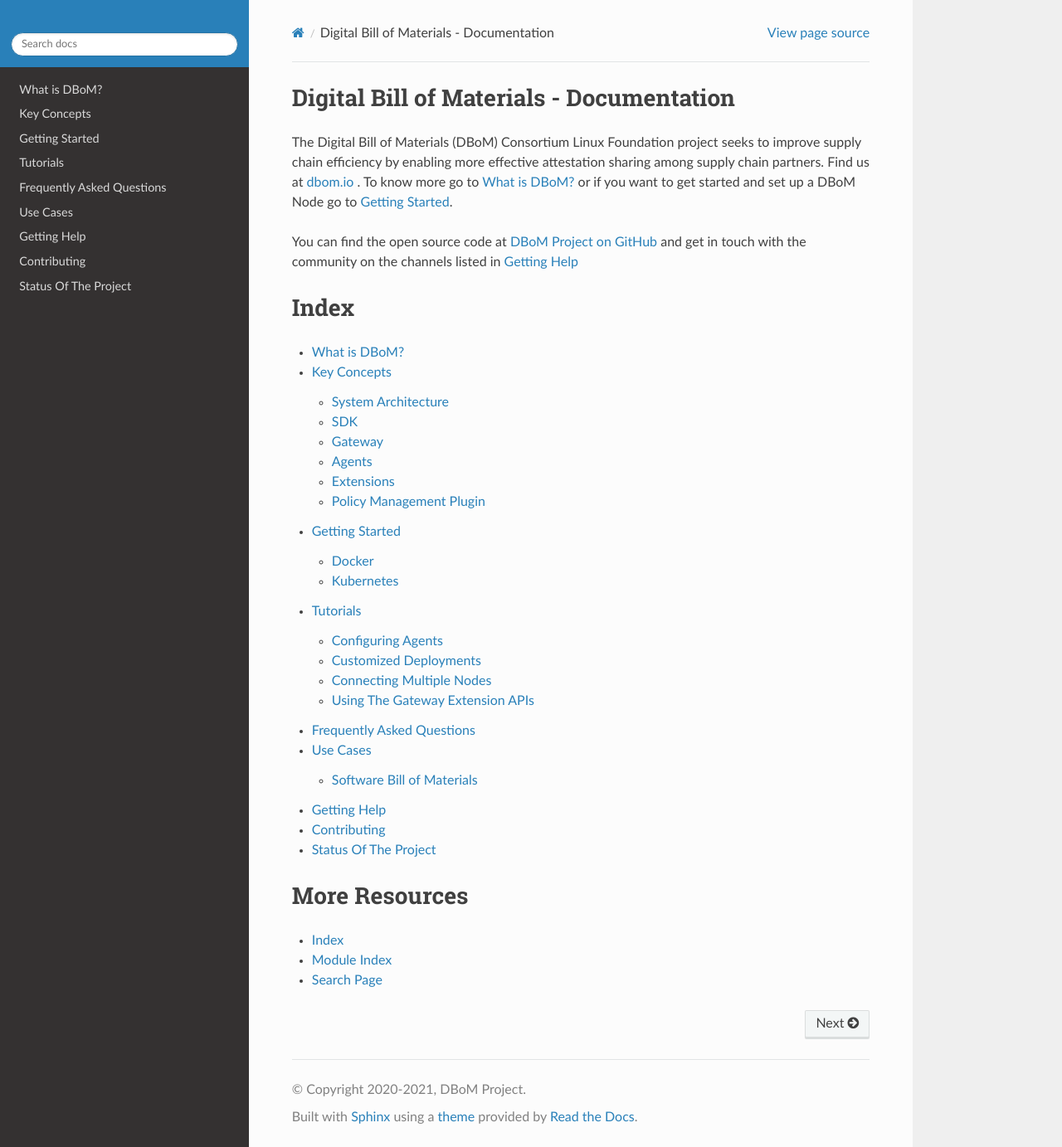
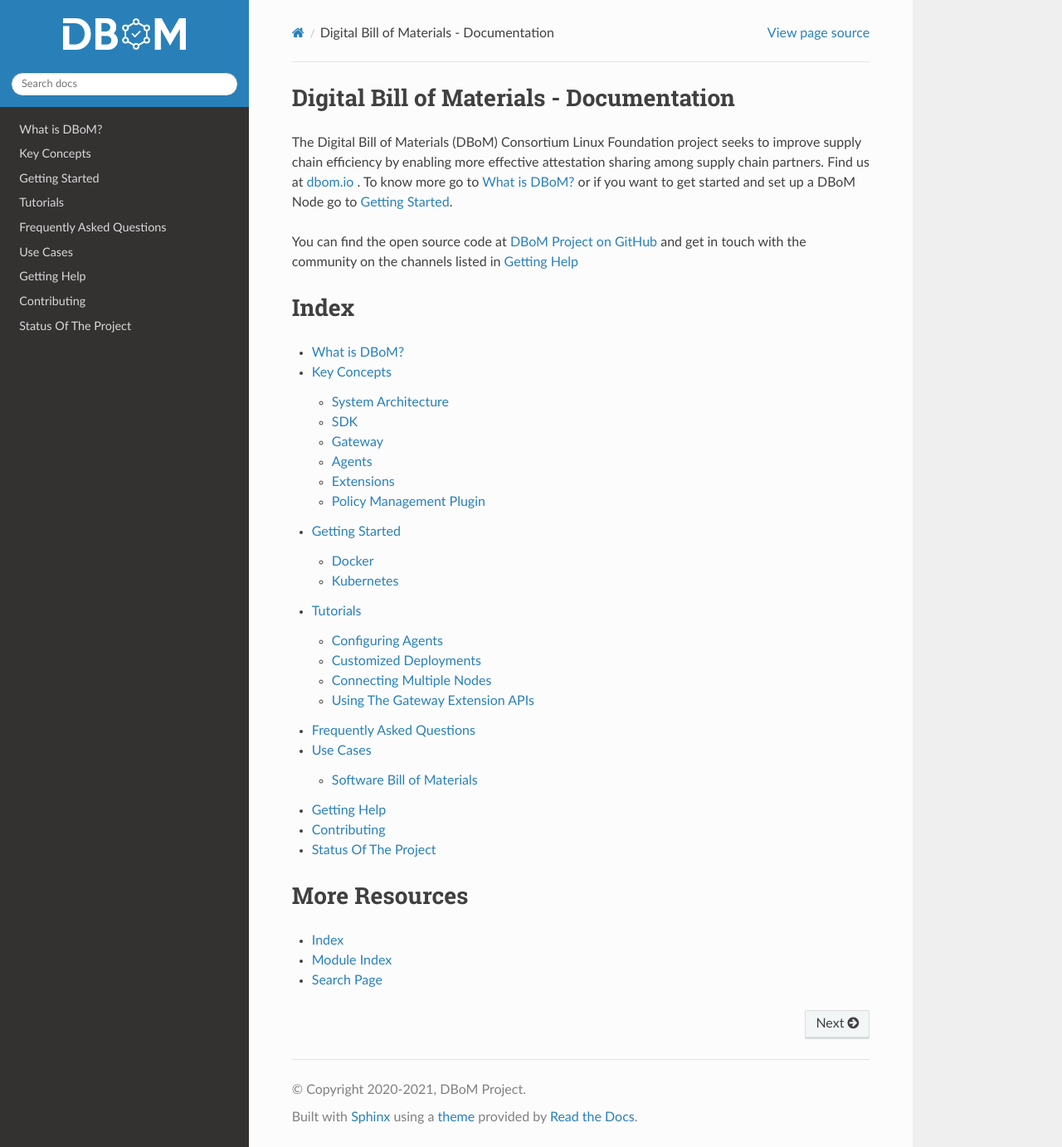
Before and after one commit to DBOMproject/docs, a Sphinx documentation site: the page built from source/index.rst, in a window 1280 px wide and 1383 px high. Shown: the whole window at 83% size. Built offline with Sphinx 7.4.7 and the Read the Docs theme 2.0.0, drawn with Linux system fonts in a browser that asks for light colours.

Commit message:
Hotfix: relative logo

```diff
--- a/source/conf.py
+++ b/source/conf.py
@@ -161,7 +161,7 @@
 }
 
 
-html_logo = "img/dbom-logo.png"
+html_logo = "_static/img/dbom-logo.png"
 html_theme_options = {
     'logo_only': True,
     'display_version': False,
```
